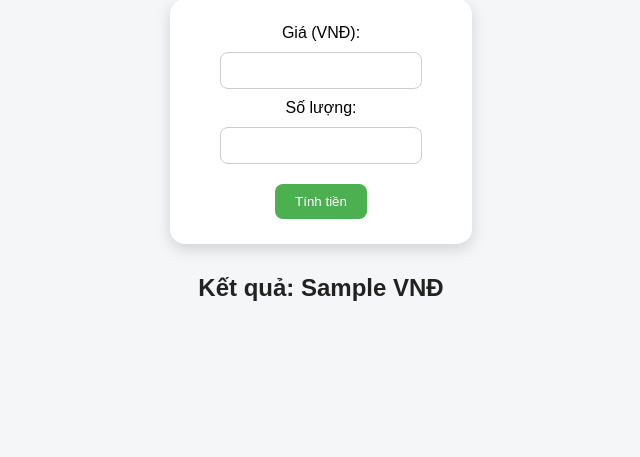
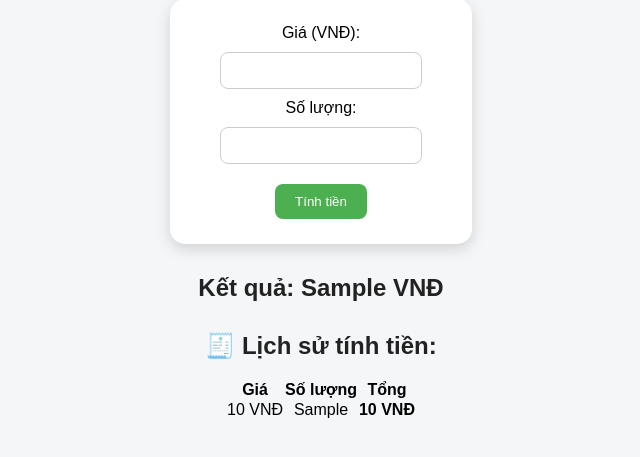
Before and after one commit to dongminhtamlop62-sketch/web_tinh_tien_vn_tamRstudio, a Flask app: template templates/index.html in a window 1280 px wide. Shown: the part 130-587 px from the top of the page, without its empty margins (319-959 px from the left). Run offline with Flask 3, Linux system fonts and the light colour scheme; the template is opened without the code that fills it: most values are stand-ins (such as "Sample title", 1, 10 or a date in 2020).

Commit message:
Update index.html

```diff
--- a/templates/index.html
+++ b/templates/index.html
@@ -97,3 +97,16 @@
     {% endif %}
 </body>
 </html>
+{% if lich_su %}
+<h2>🧾 Lịch sử tính tiền:</h2>
+<table style="margin:auto; border-collapse: collapse;">
+    <tr><th>Giá</th><th>Số lượng</th><th>Tổng</th></tr>
+    {% for item in lich_su %}
+    <tr>
+        <td>{{ "{:,.0f}".format(item.gia).replace(",", ".") }} VNĐ</td>
+        <td>{{ item.so_luong }}</td>
+        <td><b>{{ "{:,.0f}".format(item.tong).replace(",", ".") }} VNĐ</b></td>
+    </tr>
+    {% endfor %}
+</table>
+{% endif %}
```
